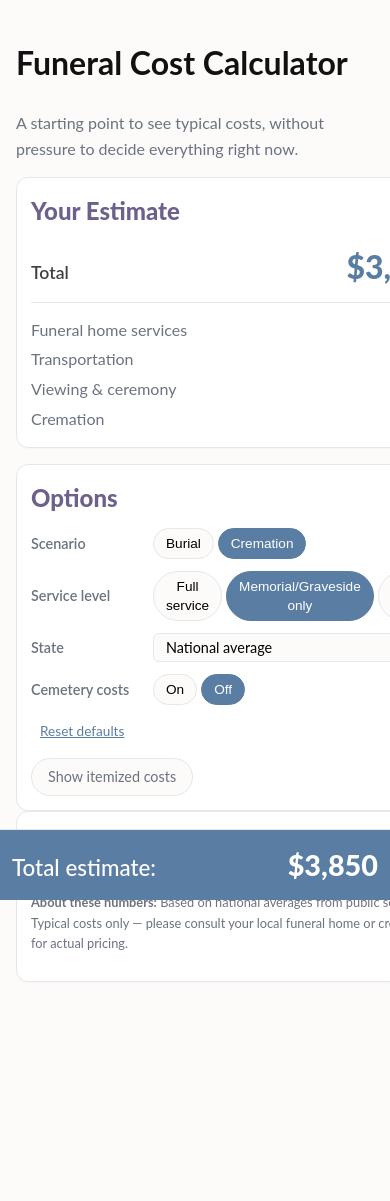
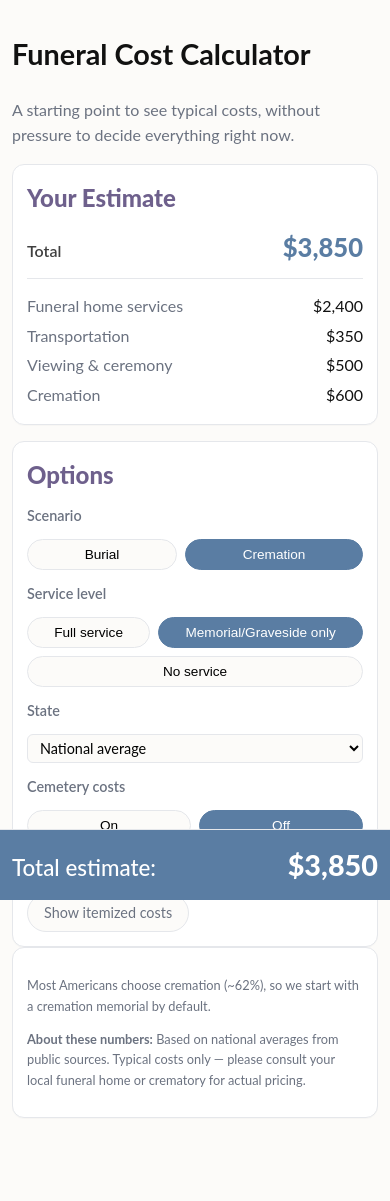
Before and after one commit to mikeward002/test2, a Jekyll site: the page funeral-calculator.html, which Jekyll copies as it is, in a window 390 px wide. Built offline with Jekyll 4.4.1, drawn with Linux system fonts in a browser that asks for light colours; before the commit the page ends 1069 px from its top, so only the background shows below that.

Commit message:
Update funeral-calculator.html

```diff
--- a/funeral-calculator.html
+++ b/funeral-calculator.html
@@ -44,7 +44,16 @@
     .controls .pill:hover{background:var(--sand);}
     .controls .pill[aria-pressed="true"]{background:var(--blue);color:var(--white);border-color:var(--blue);}
     .controls .togglebar{display:flex;gap:4px;flex:1;}
-    .controls select{flex:1;font-size:.9rem;border:1px solid var(--border);background:var(--bg);border-radius:6px;padding:4px 8px;font-family:inherit;}
+    /* Adjusted the styling for the select dropdown to not expand fully on desktop */
+    .controls select{
+      font-size:.9rem;
+      border:1px solid var(--border);
+      background:var(--bg);
+      border-radius:6px;
+      padding:4px 8px;
+      font-family:inherit;
+      max-width: 250px; /* New rule to constrain width on desktop */
+    }
     .controls .btn.ghost{color:var(--blue);border:1px solid transparent;background:transparent;}
 
     /* Buttons */
@@ -102,6 +111,40 @@
     .mobile-dock .dock-total{display:flex;justify-content:space-between;align-items:baseline;font-size:1.4rem;font-weight:500;}
     .mobile-dock .dock-total strong{font-size:1.8rem;font-weight:800;}
     @media(max-width:900px){.mobile-dock{display:block;}}
+
+    /* NEW: Mobile-specific styles for better responsiveness */
+    @media (max-width: 600px) {
+        .container {
+            padding: 12px;
+        }
+        h1 {
+            font-size: 1.8rem;
+        }
+        .grand {
+            font-size: 1.6rem;
+        }
+        .grand span:first-child {
+            font-size: 1rem;
+        }
+        .controls .row {
+            flex-direction: column;
+            align-items: flex-start;
+        }
+        .controls .togglebar {
+            flex-wrap: wrap; /* This is the key change to prevent horizontal overflow */
+            gap: 8px;
+            width: 100%;
+        }
+        .controls .pill {
+            flex: 1 1 auto;
+            text-align: center;
+        }
+        /* New rule to make the select dropdown full-width on mobile */
+        .controls select {
+          max-width: 100%;
+          width: 100%;
+        }
+    }
   </style>
 </head>
 <body>
```
